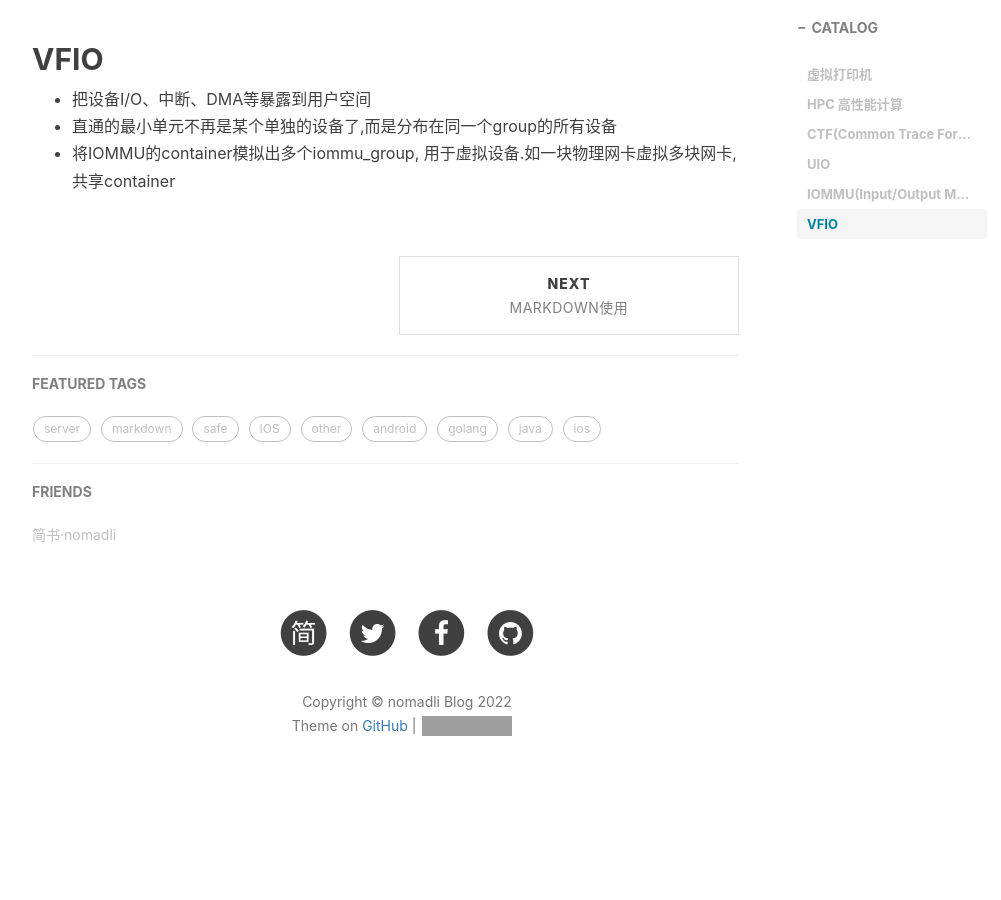
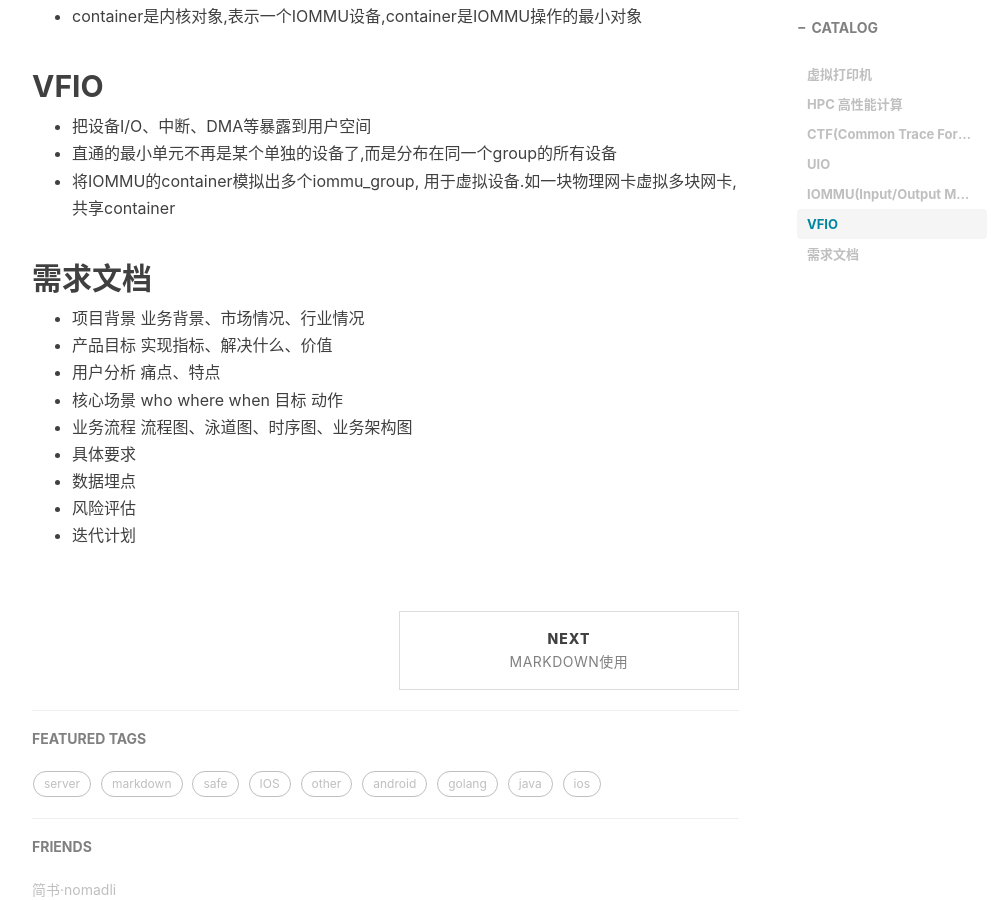
Before and after one commit to nomadli/nomadli.github.io, a Jekyll site: the page built from _posts/2015-12-02-ServerKeyWords.md, in a window 1280 px wide and 900 px high, scrolled down 1663 px. Shown: the whole window, without its empty margins (233-1234 px from the left). Built offline with Jekyll 4.4.1, drawn with Linux system fonts in a browser that asks for light colours; nearby versions of some CDN libraries; comment, search, counter and statistics services are not loaded; before the commit the page ends 2493 px from its top, so only the background shows below that; grey boxes are pictures that could not be loaded.

Commit message:
add 需求文档格式

```diff
--- a/_posts/2015-12-02-ServerKeyWords.md
+++ b/_posts/2015-12-02-ServerKeyWords.md
@@ -45,3 +45,14 @@ tags:
 - 把设备I/O、中断、DMA等暴露到用户空间
 - 直通的最小单元不再是某个单独的设备了,而是分布在同一个group的所有设备
 - 将IOMMU的container模拟出多个iommu_group, 用于虚拟设备.如一块物理网卡虚拟多块网卡,共享container
+
+## 需求文档
+- 项目背景 业务背景、市场情况、行业情况
+- 产品目标 实现指标、解决什么、价值
+- 用户分析 痛点、特点
+- 核心场景 who where when 目标 动作
+- 业务流程 流程图、泳道图、时序图、业务架构图
+- 具体要求
+- 数据埋点
+- 风险评估
+- 迭代计划
```
